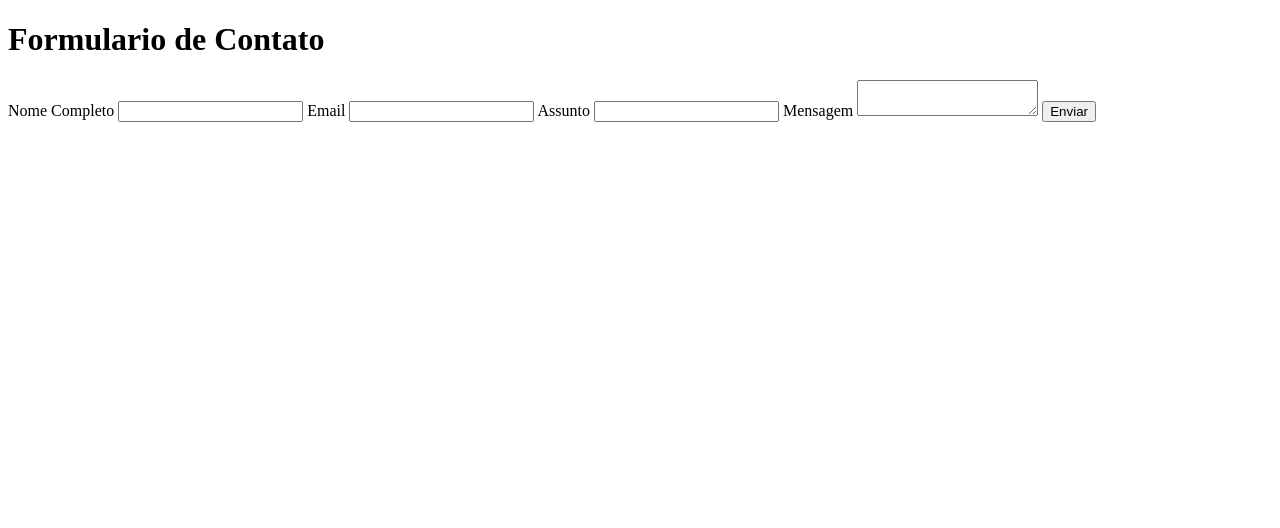
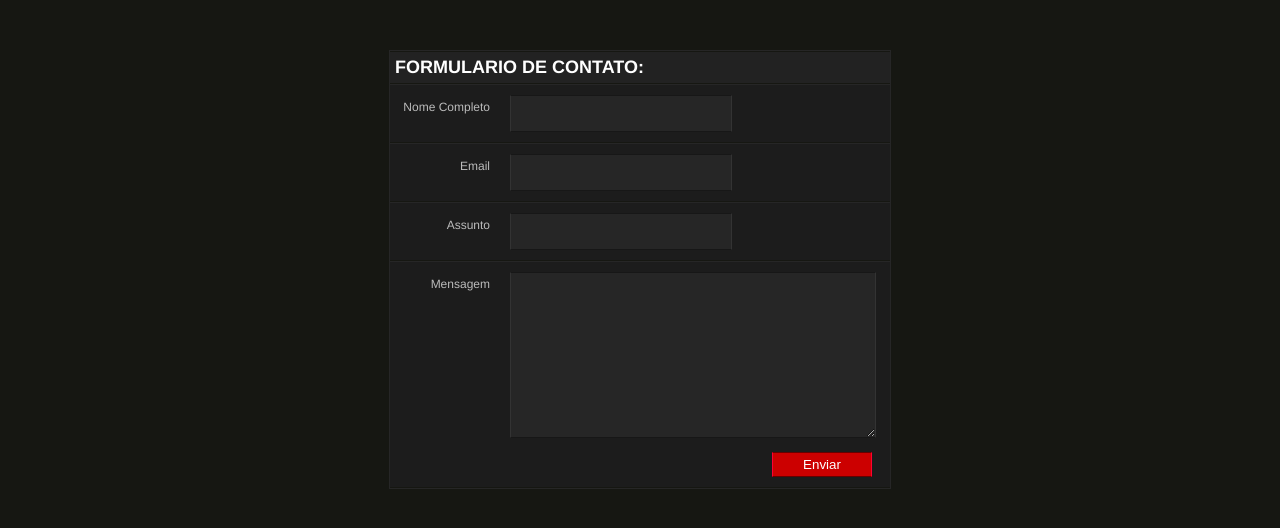
Before and after one commit to LucDutra/Aprendendo-git, a plain HTML site: page index.html in a window 1280 px wide. Drawn offline with Linux system fonts and the light colour scheme.

Commit message:
Estilizando a pagina

```diff
--- /dev/null
+++ b/estilo.css
@@ -0,0 +1,79 @@
+*{ margin:0; padding:0;}
+
+body{ font:100% normal Arial, Helvetica, sans-serif; background:#161712;}
+
+form,input,select,textarea{margin:0; padding:0; color:#ffffff;}
+
+div.box {
+    margin:0 auto;
+    width:500px;
+    background:#222222;
+    position:relative;
+    top:50px;
+    border:1px solid #262626;
+}
+
+div.box h1 {
+    color:#ffffff;
+    font-size:18px;
+    text-transform:uppercase;
+    padding:5px 0 5px 5px;
+    border-bottom:1px solid #161712;
+    border-top:1px solid #161712;
+}
+
+div.box label {
+    width:100%;
+    display: block;
+    background:#1C1C1C;
+    border-top:1px solid #262626;
+    border-bottom:1px solid #161712;
+    padding:10px 0 10px 0;
+}
+
+div.box label span {
+    display: block;
+    color:#bbbbbb;
+    font-size:12px;
+    float:left;
+    width:100px;
+    text-align:right;
+    padding:5px 20px 0 0;
+}
+
+div.box .input_text {
+    padding:10px 10px;
+    width:200px;
+    background:#262626;
+    border-bottom: 1px double #171717;
+    border-top: 1px double #171717;
+    border-left:1px double #333333;
+    border-right:1px double #333333;
+}
+
+div.box .message{
+    padding:7px 7px;
+    width:350px;
+    background:#262626;
+    border-bottom: 1px double #171717;
+    border-top: 1px double #171717;
+    border-left:1px double #333333;
+    border-right:1px double #333333;
+    overflow:hidden;
+    height:150px;
+}
+
+div.box .button{
+    margin:0 0 10px 0;
+    padding:4px 7px;
+    background:#CC0000;
+    border:0px;
+    position: relative;
+    top:10px;
+    left:382px;
+    width:100px;
+    border-bottom: 1px double #660000;
+    border-top: 1px double #660000;
+    border-left:1px double #FF0033;
+    border-right:1px double #FF0033;
+}
--- a/index.html
+++ b/index.html
@@ -3,23 +3,24 @@
 	<head>
 		<meta charset="utf-8" />
 		<title>Formulario simples</title>
+		<link rel="stylesheet" href="estilo.css">
 	</head>
 	<body>
-				<h1>Formulario de Contato </h1>
 		<div class="box">
+			<h1>Formulario de Contato: </h1>
 			<label>
 					<span>Nome Completo</span>
-					<input type="text" class="input_text" name="nome" id="name">
+					<input type="text" class="input_text" name="nome" id="name"/>
 			</label>
 
 			<label >
 					<span>Email</span>
-					<input type="text" class="input_text" name="email" id="email">
+					<input type="text" class="input_text" name="email" id="email"/>
 			</label>
 
 			<label >
 					<span>Assunto</span>
-					<input type="text" class="imput_text" name="assunto" id="subjeto">
+					<input type="text" class="input_text" name="assunto" id="subject"/>
 			</label>
 
 			<label >
```
Also changed, not shown: descricao-tarefa-A100.txt (deleted), descricao-tarefa-A200.txt (added).
